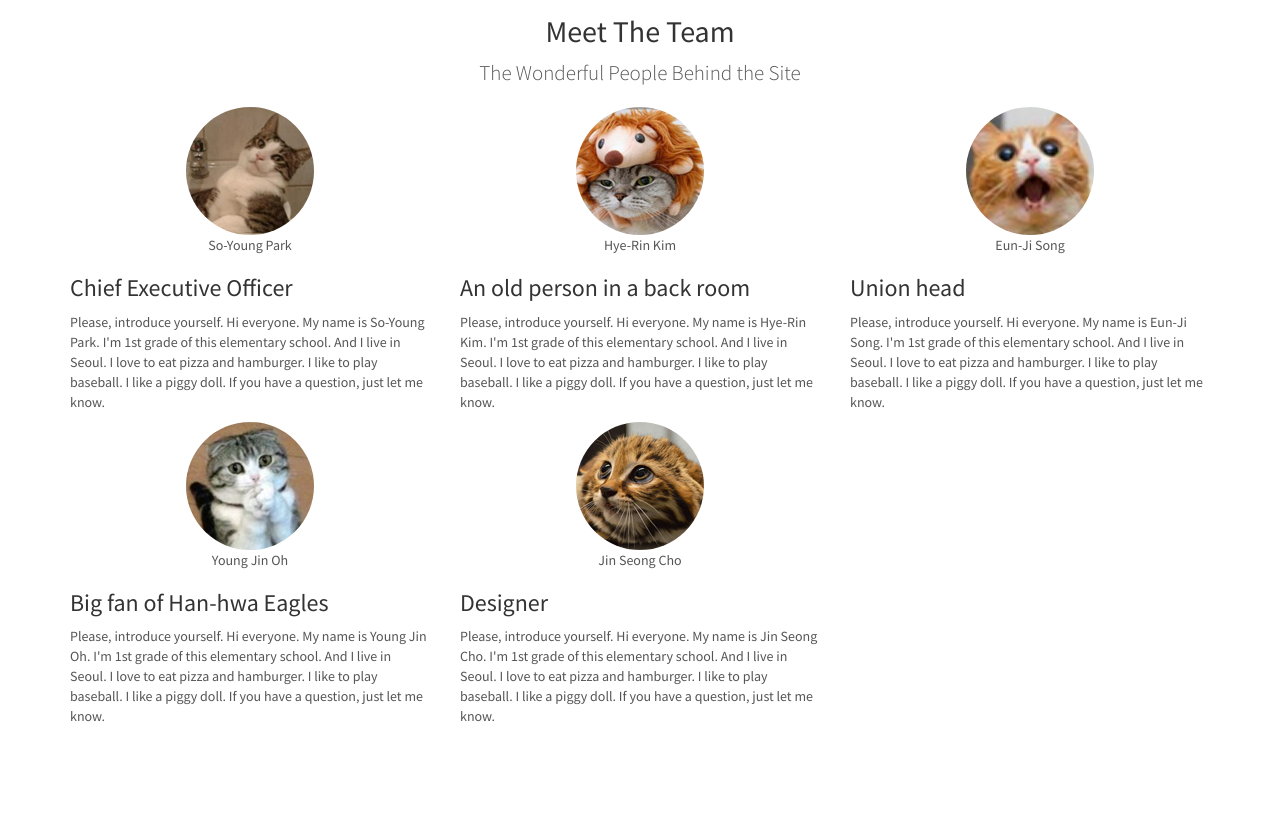
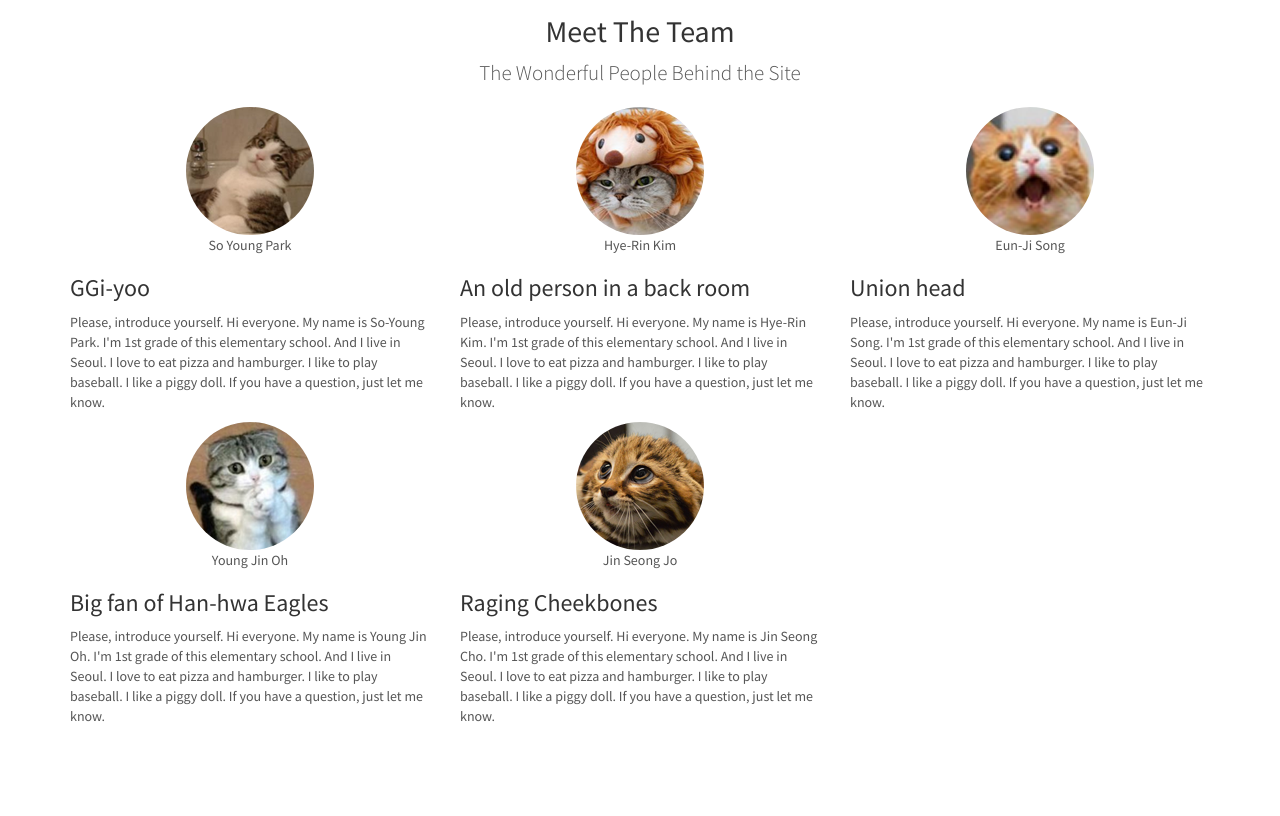
Before and after one commit to skrcjstk/SpeakKo_Home, a Django app: template src/templates/about.html in a window 1280 px wide. Shown: the part 484-1300 px from the top of the page. Run offline with Django 3.2, Linux system fonts and the light colour scheme; the template is opened without the code that fills it, so the values that code supplies are empty; some libraries are stand-ins or nearby versions.

Commit message:
About.html 조금 수정

```diff
--- a/src/templates/about.html
+++ b/src/templates/about.html
@@ -34,8 +34,8 @@
     <div class="row">
       <div class="col-lg-4">
         <div class="text-center"><img class="img-circle centered" src="{% static 'site/img/profile/park.png' %}" alt="profile pic"></div>
-        <p class="heavy text-center">So-Young Park</p>
-        <h3>Chief Executive Officer</h3>
+        <p class="heavy text-center">So Young Park</p>
+        <h3>GGi-yoo</h3>
         <p>Please, introduce yourself. Hi everyone. My name is So-Young Park. I'm 1st grade of this elementary school. And I live in Seoul. I love to eat pizza and hamburger. I like to play baseball. I like a piggy doll. If you have a question, just let me know. </p>
       </div>
       <div class="col-lg-4">
@@ -58,8 +58,8 @@
       </div>
       <div class="col-lg-4">
         <div class="text-center"><img class="img-circle centered" src="{% static 'site/img/profile/cho.png' %}" alt="profile pic"></div>
-        <p class="heavy text-center">Jin Seong Cho</p>
-        <h3>Designer</h3>
+        <p class="heavy text-center">Jin Seong Jo</p>
+        <h3>Raging Cheekbones</h3>
         <p>Please, introduce yourself. Hi everyone. My name is Jin Seong Cho. I'm 1st grade of this elementary school. And I live in Seoul. I love to eat pizza and hamburger. I like to play baseball. I like a piggy doll. If you have a question, just let me know. </p>
       </div>
     </div>
```
